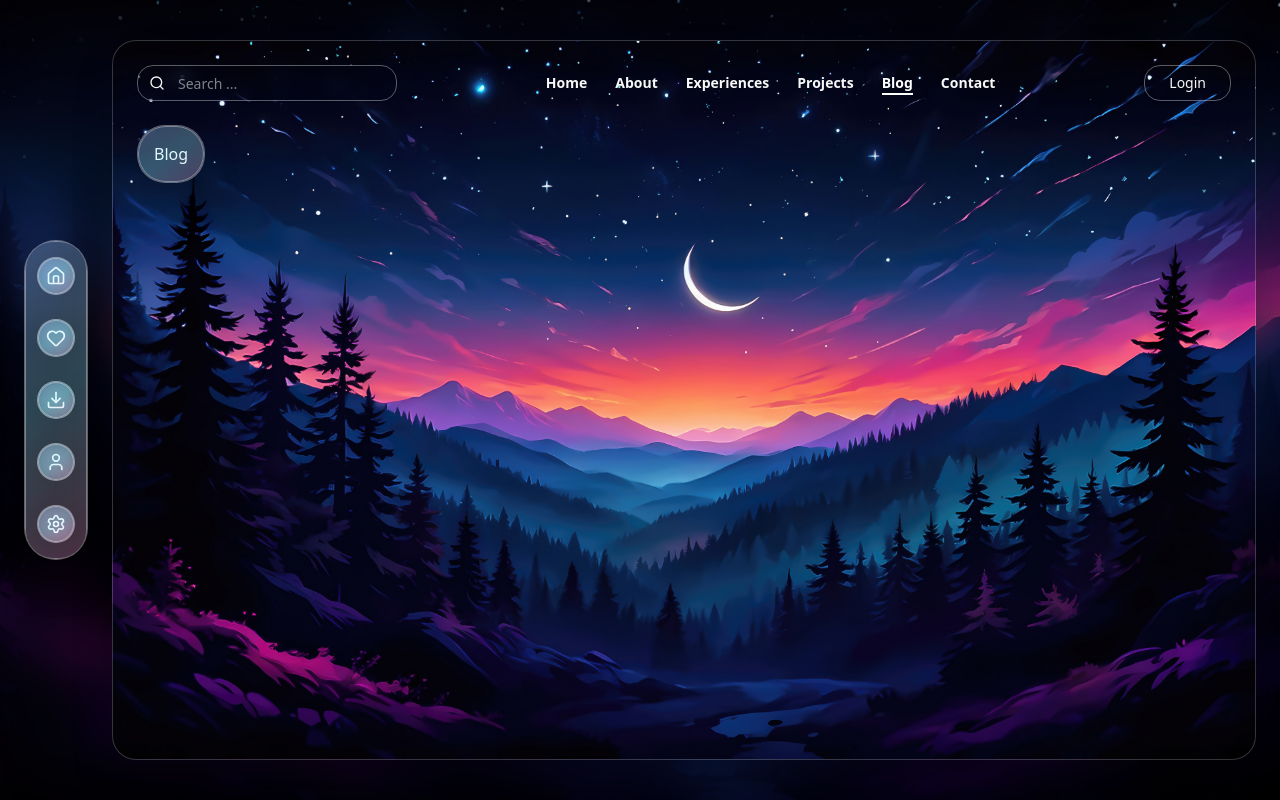
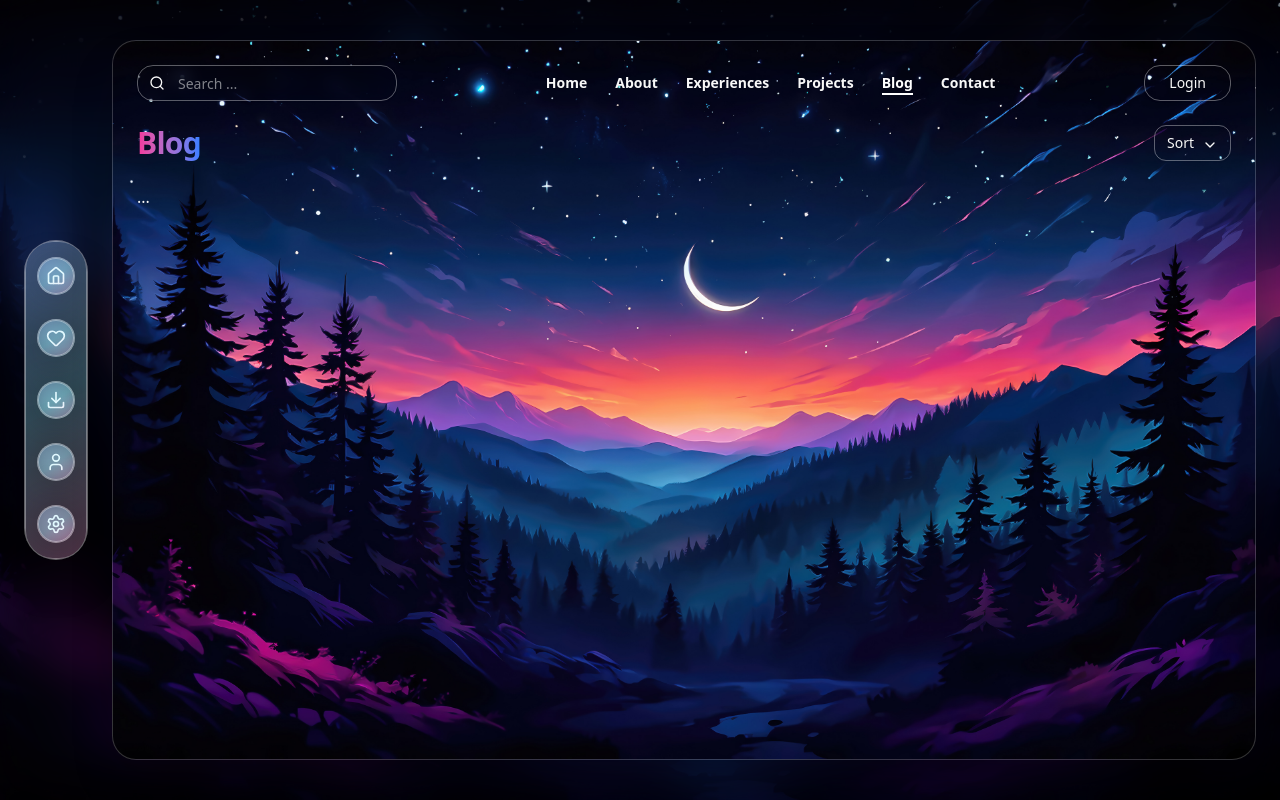
Before and after one commit to VietDuc-Dev/Portfolio, a Next.js app: page /blog in a window 1280 px wide. Built offline with nearby package versions, Linux system fonts and the light colour scheme; no server answers.

Commit message:
feat(page): UI blog page

```diff
--- a/app/(public)/blog/page.tsx
+++ b/app/(public)/blog/page.tsx
@@ -1,10 +1,41 @@
-import Container from "@/components/common/Container";
-import React from "react";
+"use client";
+
+import { DropdownMenuCheckboxes } from "@/components/features/FilterProject";
+import { motion } from "framer-motion";
 
 export default function BlogPage() {
   return (
-    <Container>
-      <h1>Blog</h1>
-    </Container>
+    <motion.div
+      initial={{ opacity: 0, y: 12 }}
+      animate={{ opacity: 1, y: 0 }}
+      transition={{ duration: 0.5 }}
+    >
+      {/* Header */}
+      <div className="flex justify-between items-center mb-6">
+        <motion.h1
+          initial={{ opacity: 0, x: -15 }}
+          animate={{ opacity: 1, x: 0 }}
+          transition={{ delay: 0.2, duration: 0.5 }}
+          className="
+            text-3xl font-bold tracking-tight bg-linear-to-r
+            from-pink-500 to-blue-500 bg-clip-text text-transparent
+          "
+        >
+          Blog
+        </motion.h1>
+
+        <motion.div
+          initial={{ opacity: 0, x: 12 }}
+          animate={{ opacity: 1, x: 0 }}
+          transition={{ delay: 0.3, duration: 0.5 }}
+          className="space-x-4 flex"
+        >
+          <DropdownMenuCheckboxes title="Sort" />
+        </motion.div>
+      </div>
+
+      {/* Grid (loading vs real data) */}
+      <div className="grid grid-cols-3 gap-4">...</div>
+    </motion.div>
   );
 }
```
